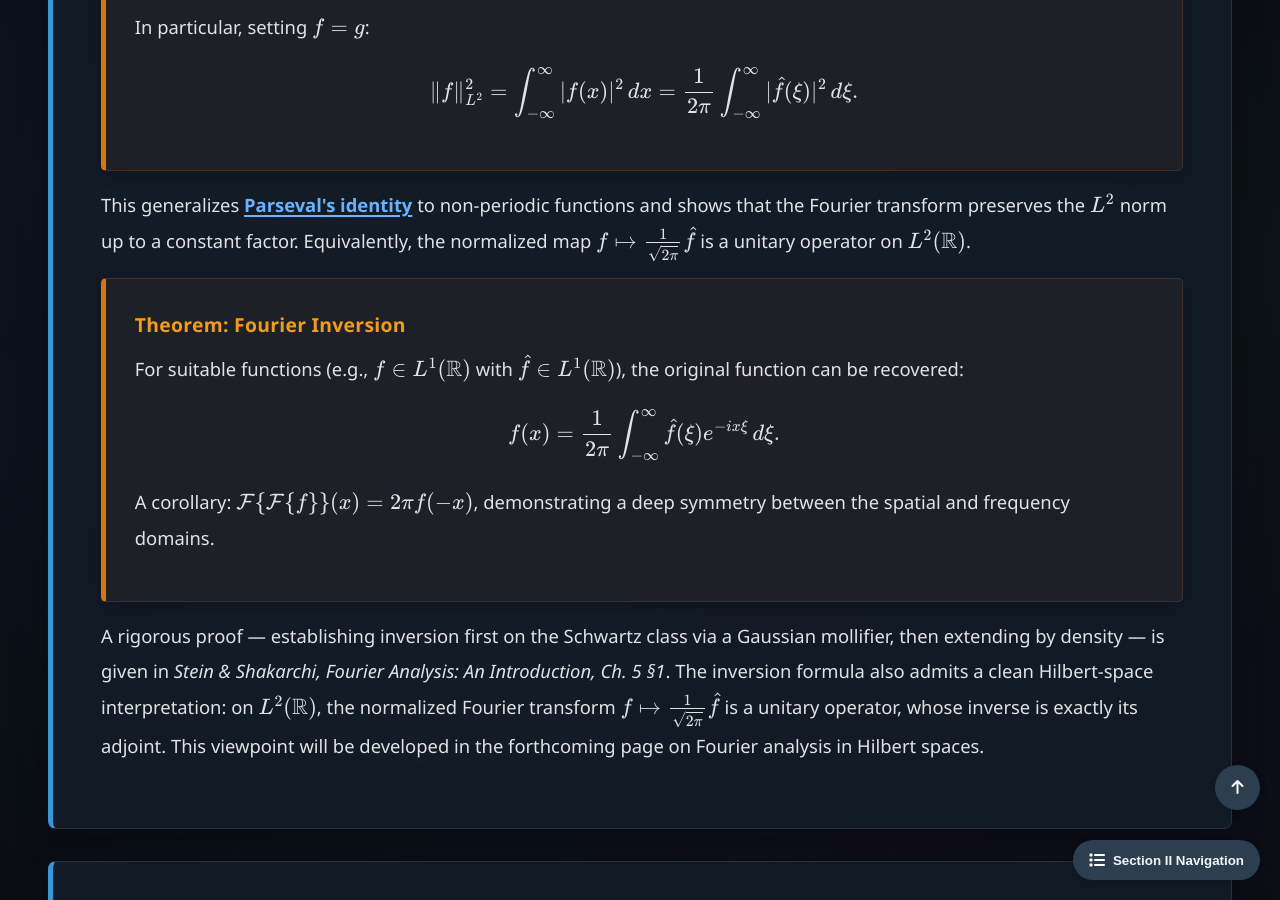
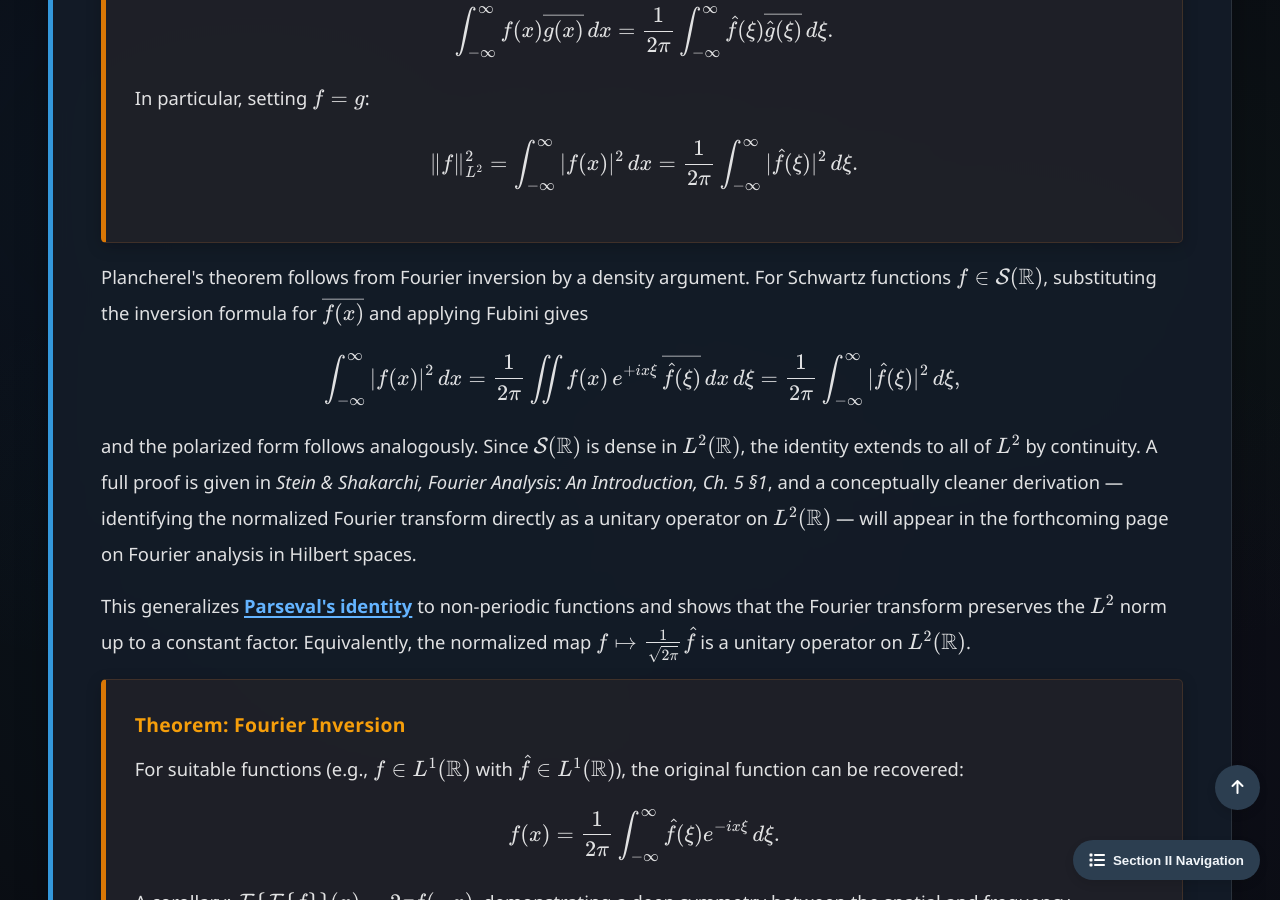
Before and after one commit to Yusukey01/yusukey01.github.io, a Jekyll site: the page built from Mathematics/Calculus/fourier_transform.html, in a window 1280 px wide and 900 px high, scrolled down 5061 px. Built offline with Jekyll 4.4.1, drawn with Linux system fonts in a browser that asks for light colours; some of the changed text lies outside the part shown.

Commit message:
add more detailed explanations on calc-15

```diff
--- a/Mathematics/Calculus/fourier_transform.html
+++ b/Mathematics/Calculus/fourier_transform.html
@@ -112,7 +112,7 @@ uses_python: true
                         \[
                         \hat{f}(\xi) = e^{-\frac{\sigma^2\xi^2}{2}} \int_{-\infty}^{\infty} e^{-\frac{(x-i\sigma^2\xi)^2}{2\sigma^2}} \, dx.
                         \]
-                        By contour integration (the integrand is analytic and decays exponentially), shifting the path doesn't change the value:
+                        Since the integrand is entire and decays exponentially as \(|\mathrm{Re}\, z| \to \infty\) uniformly on horizontal strips of bounded imaginary part, Cauchy's theorem applied to a rectangular contour — together with the vanishing of the vertical-side contributions in the limit — justifies shifting the contour from \(\mathbb{R}\) to \(\mathbb{R} + i\sigma^2\xi\) without changing the value:
                         \[
                         \int_{-\infty}^{\infty} e^{-\frac{(x-i\sigma^2\xi)^2}{2\sigma^2}} \, dx = \int_{-\infty}^{\infty} e^{-\frac{u^2}{2\sigma^2}} \, du = \sigma\sqrt{2\pi}.
                         \]
@@ -198,6 +198,16 @@ uses_python: true
                         \]
                     </p>
                 </div>
+
+                <p>
+                    Plancherel's theorem follows from Fourier inversion by a density argument. For Schwartz functions \(f \in \mathcal{S}(\mathbb{R})\), substituting the inversion formula for \(\overline{f(x)}\) and applying Fubini gives
+                    \[
+                    \int_{-\infty}^{\infty} |f(x)|^2\,dx
+                    = \frac{1}{2\pi}\iint f(x)\,e^{+ix\xi}\,\overline{\hat f(\xi)}\,dx\,d\xi
+                    = \frac{1}{2\pi}\int_{-\infty}^{\infty} |\hat f(\xi)|^2\,d\xi,
+                    \]
+                    and the polarized form follows analogously. Since \(\mathcal{S}(\mathbb{R})\) is dense in \(L^2(\mathbb{R})\), the identity extends to all of \(L^2\) by continuity. A full proof is given in <em>Stein &amp; Shakarchi, Fourier Analysis: An Introduction, Ch.&nbsp;5 §1</em>, and a conceptually cleaner derivation — identifying the normalized Fourier transform directly as a unitary operator on \(L^2(\mathbb{R})\) — will appear in the forthcoming page on Fourier analysis in Hilbert spaces.
+                </p>
 
                 <p>
                     This generalizes <a href="fourier_series.html#parseval"><strong>Parseval's identity</strong></a>
```
